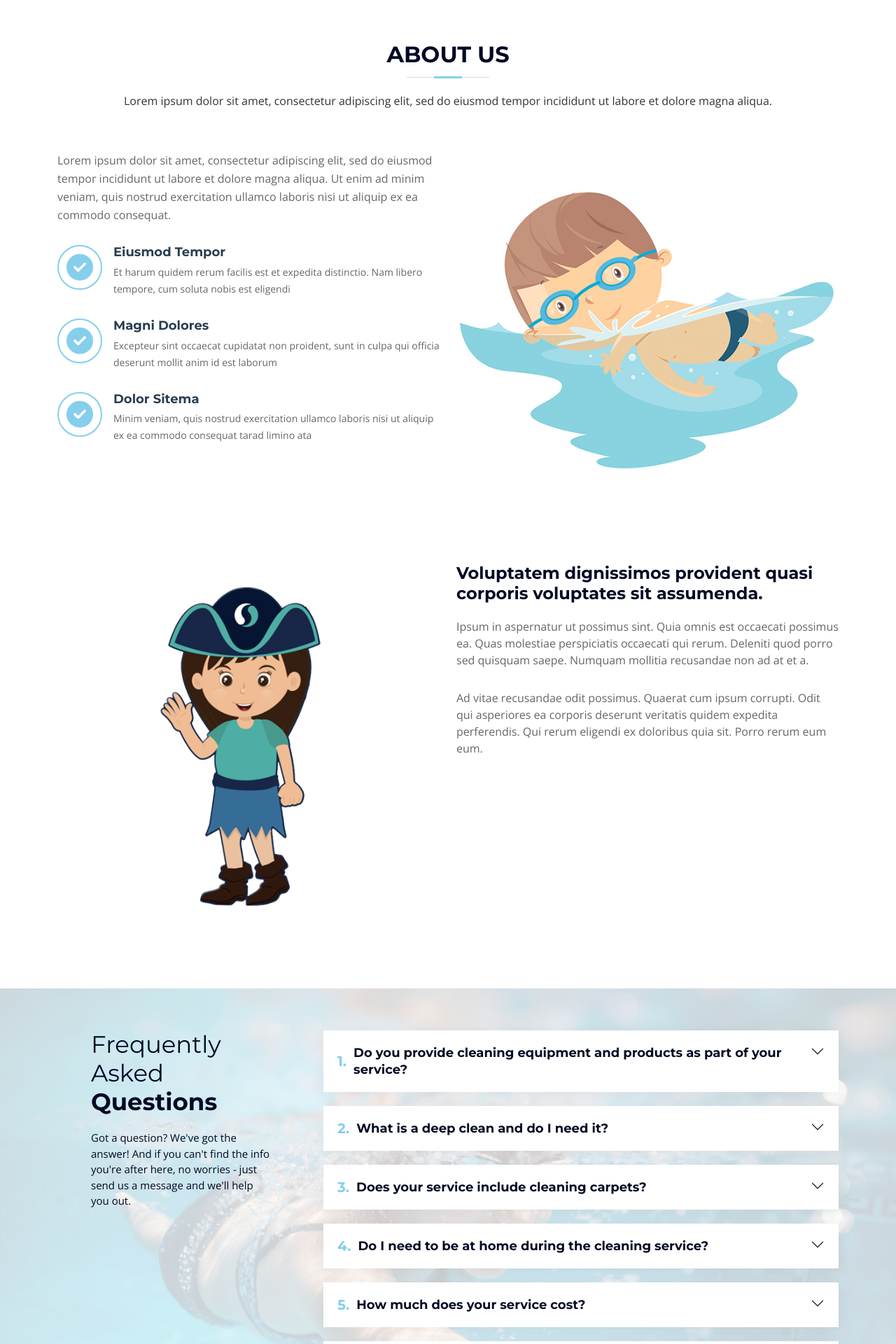
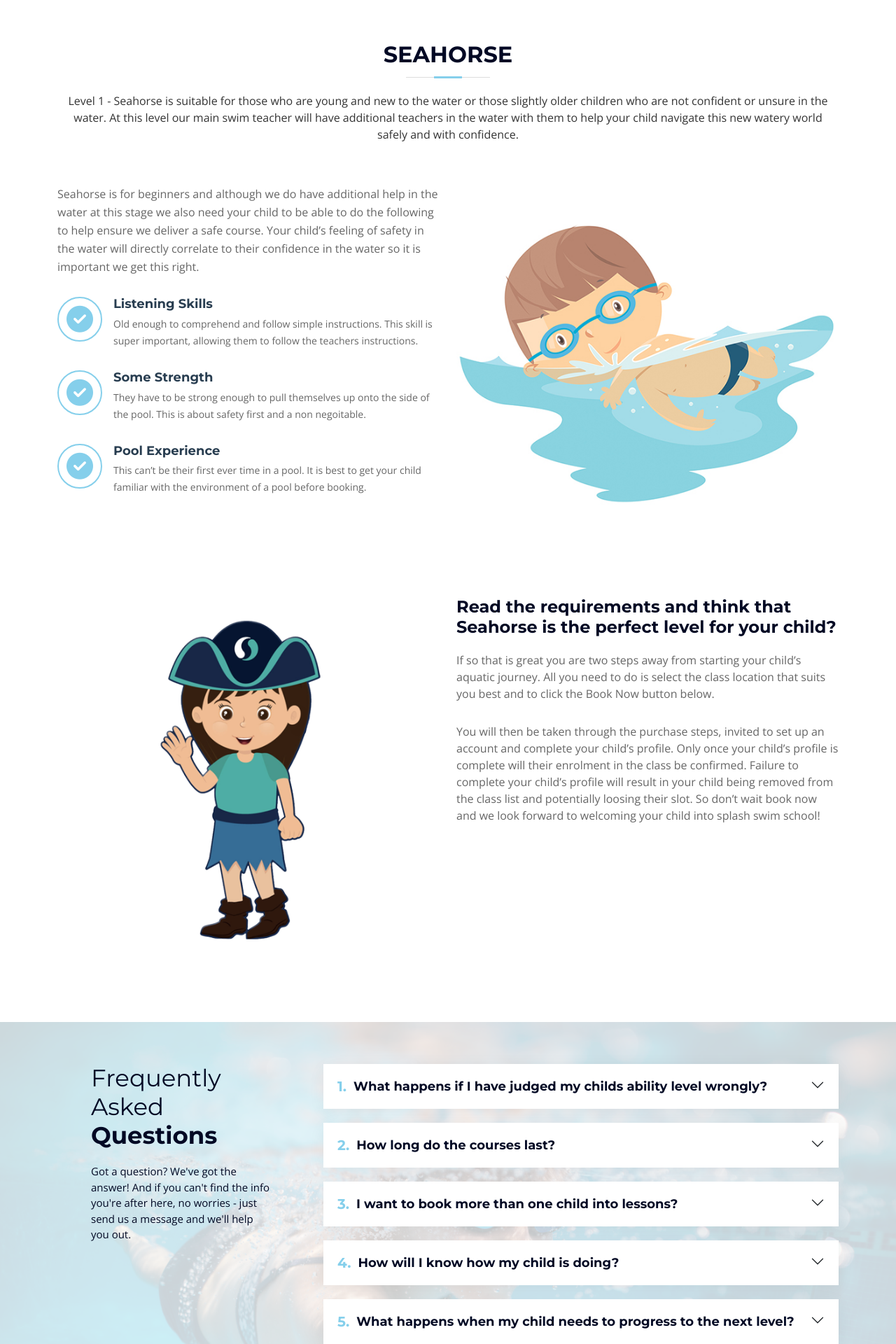
Before and after one commit to PhilEllis/Splash_Swim_School, a Django app: template home/templates/home/level1.html in a window 1280 px wide. Shown: the part 801-2721 px from the top of the page at 70% size. Run offline with Django 3.2, Linux system fonts and the light colour scheme; the template is opened without the code that fills it, so the values that code supplies are empty; some libraries are stand-ins or nearby versions.

Commit message:
Feat!: Level 1 template content add

```diff
--- a/home/templates/home/level1.html
+++ b/home/templates/home/level1.html
@@ -19,8 +19,8 @@
           <div class="level-item active" style="background-image: url(/media/level1seahorse.jpg)">
             <div class="level-number">
               <div class="container">
-                <h2 class="animate__animated animate__fadeInDown">Swim</h2>
-                <p class="animate__animated animate__fadeInUp">Lorem ipsum dolor sit amet, consectetur adipiscing elit, sed do eiusmod tempor incididunt ut labore et dolore magna aliqua. Ut enim ad minim veniam, quis nostrud exercitation ullamco laboris nisi ut aliquip ex ea commodo consequat.</p>
+                <h2 class="animate__animated animate__fadeInDown">Level 1</h2>
+                <p class="animate__animated animate__fadeInUp">Seahorse level is where all of the excitement begins. This is the very start of your child’s aquatic journey. With our passionate and experienced instructors, state-of-the-art facilities, and a commitment to safety, your child will receive top-quality swim education meaning they will be progressing to Level 2 Frogs in no time.</p>
                 <a href="#featured-services" class="btn-get-started scrollto animate__animated animate__fadeInUp">Book Now</a>
               </div>
             </div>
@@ -35,33 +35,33 @@
   <div class="container" data-aos="fade-up">
 
     <header class="section-header">
-      <h3>About Us</h3>
-      <p>Lorem ipsum dolor sit amet, consectetur adipiscing elit, sed do eiusmod tempor incididunt ut labore et dolore magna aliqua.</p>
+      <h3>Seahorse</h3>
+      <p>Level 1 - Seahorse is suitable for those who are young and new to the water or those slightly older children who are not confident or unsure in the water. At this level our main swim teacher will have additional teachers in the water with them to help your child navigate this new watery world safely and with confidence.</p>
     </header>
 
     <div class="row about-container">
 
       <div class="col-lg-6 content order-lg-1 order-2">
         <p>
-          Lorem ipsum dolor sit amet, consectetur adipiscing elit, sed do eiusmod tempor incididunt ut labore et dolore magna aliqua. Ut enim ad minim veniam, quis nostrud exercitation ullamco laboris nisi ut aliquip ex ea commodo consequat.
+          Seahorse is for beginners and although we do have additional help in the water at this stage we also need your child to be able to do the following to help ensure we deliver a safe course. Your child’s feeling of safety in the water will directly correlate to their confidence in the water so it is important we get this right.
         </p>
 
         <div class="icon-box" data-aos="fade-up" data-aos-delay="100">
           <div class="icon"><i class="fa-solid fa-circle-check"></i></div>
-          <h4 class="title"><a href="">Eiusmod Tempor</a></h4>
-          <p class="description">Et harum quidem rerum facilis est et expedita distinctio. Nam libero tempore, cum soluta nobis est eligendi</p>
+          <h4 class="title"><a href="">Listening Skills</a></h4>
+          <p class="description">Old enough to comprehend and follow simple instructions. This skill is super important, allowing them to follow the teachers instructions.</p>
         </div>
 
         <div class="icon-box" data-aos="fade-up" data-aos-delay="200">
           <div class="icon"><i class="fa-solid fa-circle-check"></i></div>
-          <h4 class="title"><a href="">Magni Dolores</a></h4>
-          <p class="description">Excepteur sint occaecat cupidatat non proident, sunt in culpa qui officia deserunt mollit anim id est laborum</p>
+          <h4 class="title"><a href="">Some Strength</a></h4>
+          <p class="description">They have to be strong enough to pull themselves up onto the side of the pool. This is about safety first and a non negoitable.</p>
         </div>
 
         <div class="icon-box" data-aos="fade-up" data-aos-delay="300">
           <div class="icon"><i class="fa-solid fa-circle-check"></i></i></div>
-          <h4 class="title"><a href="">Dolor Sitema</a></h4>
-          <p class="description">Minim veniam, quis nostrud exercitation ullamco laboris nisi ut aliquip ex ea commodo consequat tarad limino ata</p>
+          <h4 class="title"><a href="">Pool Experience</a></h4>
+          <p class="description">This can’t be their first ever time in a pool. It is best to get your child familiar with the environment of a pool before booking.</p>
         </div>
 
       </div>
@@ -76,12 +76,12 @@
         <img src="/media/splashcharacterlevel.png" class="img-fluid" alt="">
       </div>
       <div class="col-lg-6 pt-5 pt-lg-0" data-aos="fade-left">
-        <h4>Voluptatem dignissimos provident quasi corporis voluptates sit assumenda.</h4>
+        <h4>Read the requirements and think that Seahorse is the perfect level for your child?</h4>
         <p>
-          Ipsum in aspernatur ut possimus sint. Quia omnis est occaecati possimus ea. Quas molestiae perspiciatis occaecati qui rerum. Deleniti quod porro sed quisquam saepe. Numquam mollitia recusandae non ad at et a.
+          If so that is great you are two steps away from starting your child’s aquatic journey. All you need to do is select the class location that suits you best and to click the Book Now button below.
         </p>
         <p>
-          Ad vitae recusandae odit possimus. Quaerat cum ipsum corrupti. Odit qui asperiores ea corporis deserunt veritatis quidem expedita perferendis. Qui rerum eligendi ex doloribus quia sit. Porro rerum eum eum.
+          You will then be taken through the purchase steps, invited to set up an account and complete your child’s profile. Only once your child’s profile is complete will their enrolment in the class be confirmed. Failure to complete your child’s profile will result in your child being removed from the class list and potentially loosing their slot. So don’t wait book now and we look forward to welcoming your child into splash swim school!
         </p>
       </div>
     </div>
@@ -105,14 +105,13 @@
             <h3 class="accordion-header">
               <button class="accordion-button collapsed" type="button" data-bs-toggle="collapse" data-bs-target="#faq-content-1">
                 <span class="num">1.</span>
-                Do you provide cleaning equipment and products as part of your service?
+                What happens if I have judged my childs ability level wrongly?
               </button>
             </h3>
             <div id="faq-content-1" class="accordion-collapse collapse" data-bs-parent="#faqlist">
               <div class="accordion-body">
-                Yes, we have our own materials and equipment required to carry out all cleaning duties. However, some of our customers prefer
-                us to use their own chemicals and equipment as they have a particular scent or brand they prefer us to use. We are completely
-                flexible and customer-focused.
+                Don’t worry this happens from time to time. On your Childs first class the swim teacher will be assessing their ability, should they belief that your child belongs in a different level they
+                will be able to facilitate this for you. Your time and location of class won’t change, your child will simply move lanes and be under the care of the appropriate level teacher.
               </div>
             </div>
           </div><!-- # Faq item-->
@@ -120,14 +119,13 @@
             <h3 class="accordion-header">
               <button class="accordion-button collapsed" type="button" data-bs-toggle="collapse" data-bs-target="#faq-content-2">
                 <span class="num">2.</span>
-                What is a deep clean and do I need it?
+                How long do the courses last?
               </button>
             </h3>
             <div id="faq-content-2" class="accordion-collapse collapse" data-bs-parent="#faqlist">
               <div class="accordion-body">
-                A deep clean is a more thorough clean. A regular clean includes the usual maintenance such as vacuuming, mopping, dusting, etc,
-                 whereas a deep clean includes all of the above as well as cleaning all the woodwork such as door frames and skirting boards, we
-                 clean behind and under furniture, and internal windows, and if required the oven.
+                The classes run alongside the local school terms. You will be automatically enrolled onto the next term of classes and the invoice will be sent via email. Should you wish to cancel being enrolled
+                then please contact us and we will facilitate that for you. You can re enrol at anytime through our website depending on availability.
               </div>
             </div>
           </div>
@@ -136,12 +134,12 @@
             <h3 class="accordion-header">
               <button class="accordion-button collapsed" type="button" data-bs-toggle="collapse" data-bs-target="#faq-content-3">
                 <span class="num">3.</span>
-                Does your service include cleaning carpets?
+                I want to book more than one child into lessons?
               </button>
             </h3>
             <div id="faq-content-3" class="accordion-collapse collapse" data-bs-parent="#faqlist">
               <div class="accordion-body">
-                No, it is not included in either the regular or deep clean but we do provide carpet cleaning as an additional service.
+                This is not a problem, You can create an additional Childs profile within your account and purchase the relevant level and location for that child. This can be done at anytime.
               </div>
             </div>
           </div>
@@ -150,13 +148,12 @@
             <h3 class="accordion-header">
               <button class="accordion-button collapsed" type="button" data-bs-toggle="collapse" data-bs-target="#faq-content-4">
                 <span class="num">4.</span>
-                Do I need to be at home during the cleaning service?
+                How will I know how my child is doing?
               </button>
             </h3>
             <div id="faq-content-4" class="accordion-collapse collapse" data-bs-parent="#faqlist">
               <div class="accordion-body">
-                No, you do not need to be home, though you should feel comfortable being at home if you choose to. We operate a strict
-                security system for your keys so you can relax when you're out.
+                We email out a progress report at the end of every term detailing the improvements that your child has worked hard to achieve.
               </div>
             </div>
           </div>
@@ -165,13 +162,13 @@
             <h3 class="accordion-header">
               <button class="accordion-button collapsed" type="button" data-bs-toggle="collapse" data-bs-target="#faq-content-5">
                 <span class="num">5.</span>
-                How much does your service cost?
+                What happens when my child needs to progress to the next level?
               </button>
             </h3>
             <div id="faq-content-5" class="accordion-collapse collapse" data-bs-parent="#faqlist">
               <div class="accordion-body">
-                We provide a variety of cleaning services, therefore, we do not have a set price. We tend to work with our clients to make
-                sure that they get the most cost-effective service and that rates are based on their individual needs.
+                If your child is smashing their splash goals, then they will be moved by our team on to the next level of lessons. You will be
+                notified of the level change by email and informed of who your Childs new teacher is. This move can happen mid term or at the end of a term and will be carried out by our team, no action needed from you.
               </div>
             </div>
           </div>
@@ -180,13 +177,13 @@
             <h3 class="accordion-header">
               <button class="accordion-button collapsed" type="button" data-bs-toggle="collapse" data-bs-target="#faq-content-6">
                 <span class="num">6.</span>
-                If there is a problem, who can I call?
+                My child has specific needs and medical condition that might impact their lesson?
               </button>
             </h3>
             <div id="faq-content-6" class="accordion-collapse collapse" data-bs-parent="#faqlist">
               <div class="accordion-body">
-                In the unlikely event of any problems within your home, please call us on our mobile 07726244510 or email info@weareoptimo.co.uk
-                and we will do our utmost to resolve it.
+                When purchasing the course, you will be invited to complete your Childs profile a section of this profile provides you with space to provide us with details of any special requirements & medical information
+                that might impact your Childs ability or safety in the water. This information is then provided to the team who will be teaching your child so that the right support can be arranged.
               </div>
             </div>
           </div>
```
